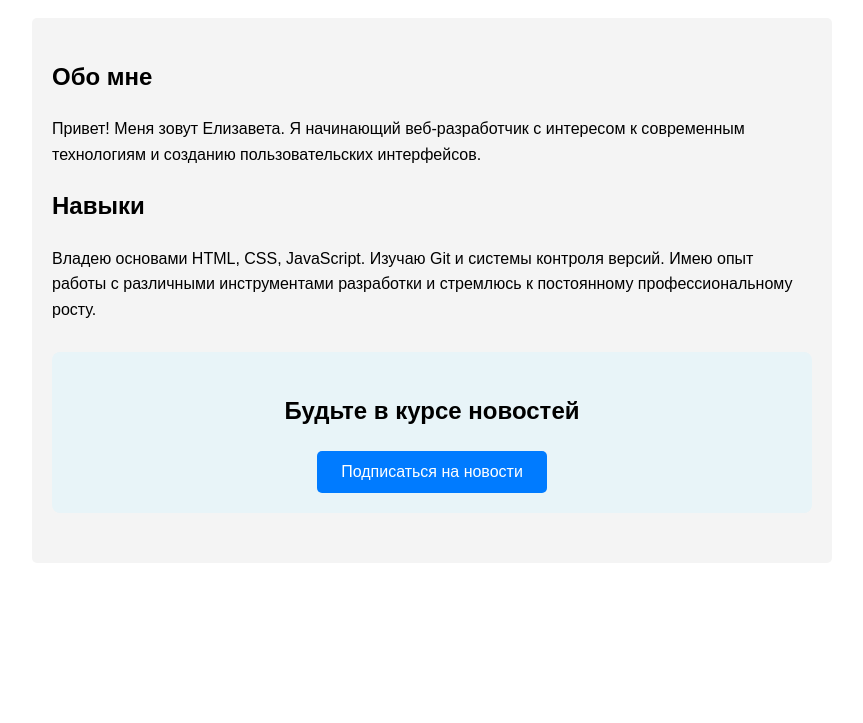
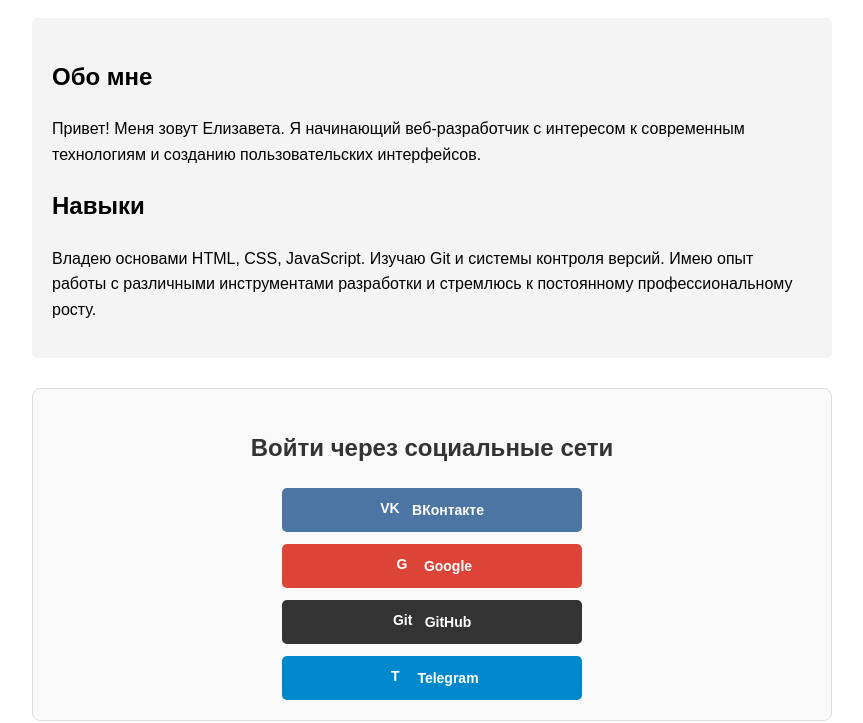
Before and after one commit to Elizabeta-leon/new-repo, a plain HTML site: page index.html in a window 1280 px wide. Shown: the part 108-831 px from the top of the page, without its empty margins (208-1071 px from the left). Before the commit the page ends 800 px from the top, so only its background shows below. Drawn offline with Linux system fonts and the light colour scheme.

Commit message:
Добавили кнопки соц.сетей

```diff
--- a/index.html
+++ b/index.html
@@ -31,7 +31,7 @@
             text-align: center;
         }
         .subscribe-btn {
-            background: #007bff;
+            background: #28a745;
             color: white;
             border: none;
             padding: 12px 24px;
@@ -41,7 +41,73 @@
             transition: background 0.3s;
         }
         .subscribe-btn:hover {
-            background: #0056b3;
+            background: #218838;
+        }
+        .social-login {
+            margin: 30px 0;
+            padding: 20px;
+            background: #f9f9f9;
+            border-radius: 8px;
+            text-align: center;
+            border: 1px solid #ddd;
+        }
+        .social-login h2 {
+            color: #333;
+            margin-bottom: 20px;
+        }
+        .social-buttons {
+            display: flex;
+            flex-direction: column;
+            gap: 12px;
+            max-width: 300px;
+            margin: 0 auto;
+        }
+        .social-btn {
+            display: flex;
+            align-items: center;
+            justify-content: center;
+            gap: 12px;
+            padding: 12px 20px;
+            border: none;
+            border-radius: 5px;
+            font-size: 14px;
+            font-weight: bold;
+            cursor: pointer;
+            transition: all 0.3s ease;
+            color: white;
+        }
+        .social-btn:hover {
+            transform: translateY(-2px);
+            box-shadow: 0 4px 8px rgba(0,0,0,0.2);
+        }
+        .social-btn.vk {
+            background: #4c75a3;
+        }
+        .social-btn.vk:hover {
+            background: #3d5f80;
+        }
+        .social-btn.google {
+            background: #db4437;
+        }
+        .social-btn.google:hover {
+            background: #c23321;
+        }
+        .social-btn.github {
+            background: #333;
+        }
+        .social-btn.github:hover {
+            background: #222;
+        }
+        .social-btn.telegram {
+            background: #0088cc;
+        }
+        .social-btn.telegram:hover {
+            background: #0077b3;
+        }
+        .social-icon {
+            width: 20px;
+            height: 20px;
+            font-weight: bold;
         }
     </style>
 </head>
@@ -54,9 +120,32 @@
 
         <h2>Навыки</h2>
         <p>Владею основами HTML, CSS, JavaScript. Изучаю Git и системы контроля версий. Имею опыт работы с различными инструментами разработки и стремлюсь к постоянному профессиональному росту.</p>
+    </div>
 
+    <!-- Форма входа через социальные сети -->
+    <div class="social-login">
+        <h2>Войти через социальные сети</h2>
+        <div class="social-buttons">
+            <button class="social-btn vk">
+                <span class="social-icon">VK</span>
+                ВКонтакте
+            </button>
+            <button class="social-btn google">
+                <span class="social-icon">G</span>
+                Google
+            </button>
+            <button class="social-btn github">
+                <span class="social-icon">Git</span>
+                GitHub
+            </button>
+            <button class="social-btn telegram">
+                <span class="social-icon">T</span>
+                Telegram
+            </button>
+        </div>
+    </div>
 
-    <!-- Новая кнопка подписки -->
+    <!-- Кнопка подписки -->
     <div class="subscription">
         <h2>Будьте в курсе новостей</h2>
         <button class="subscribe-btn">Подписаться на новости</button>
```
